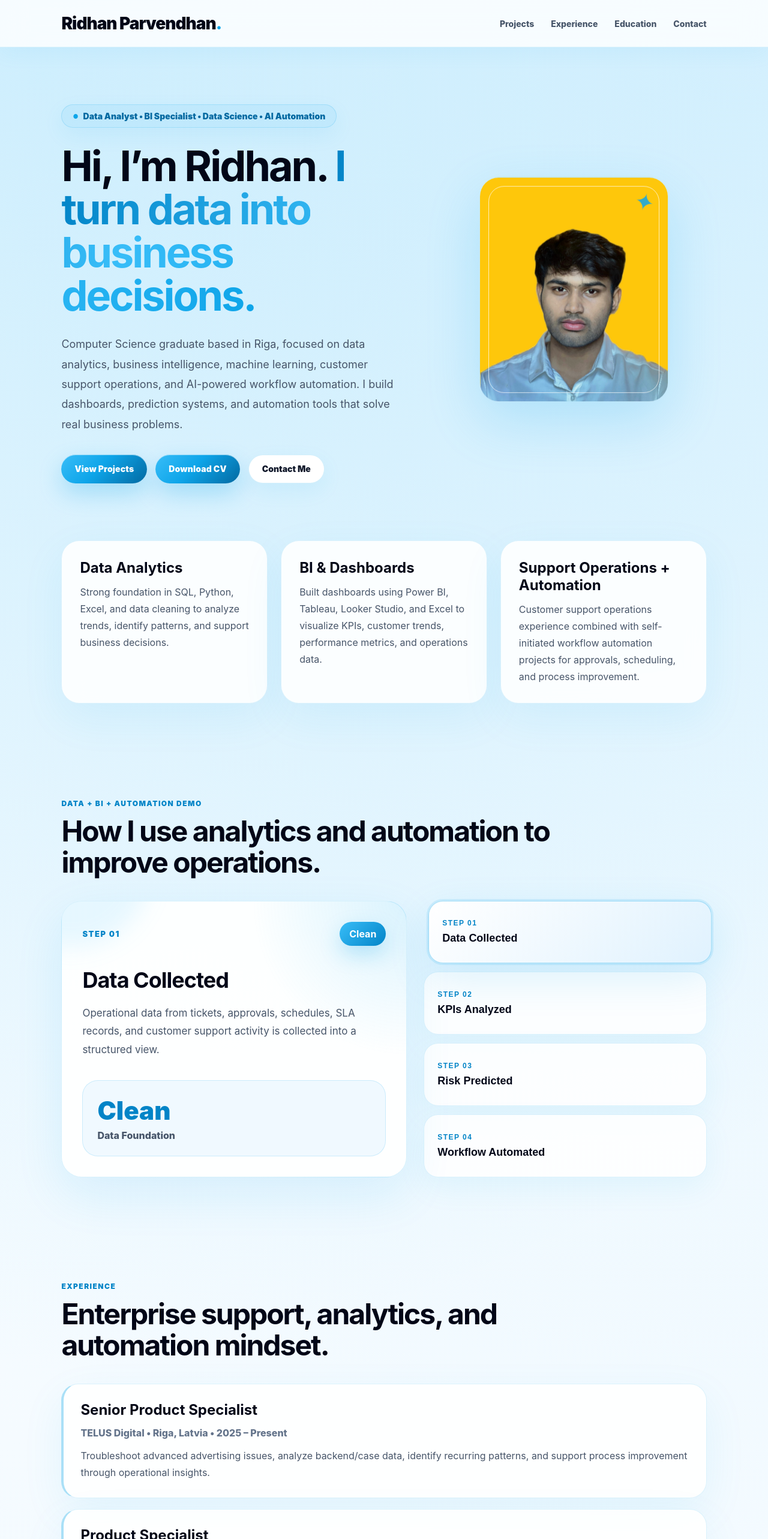
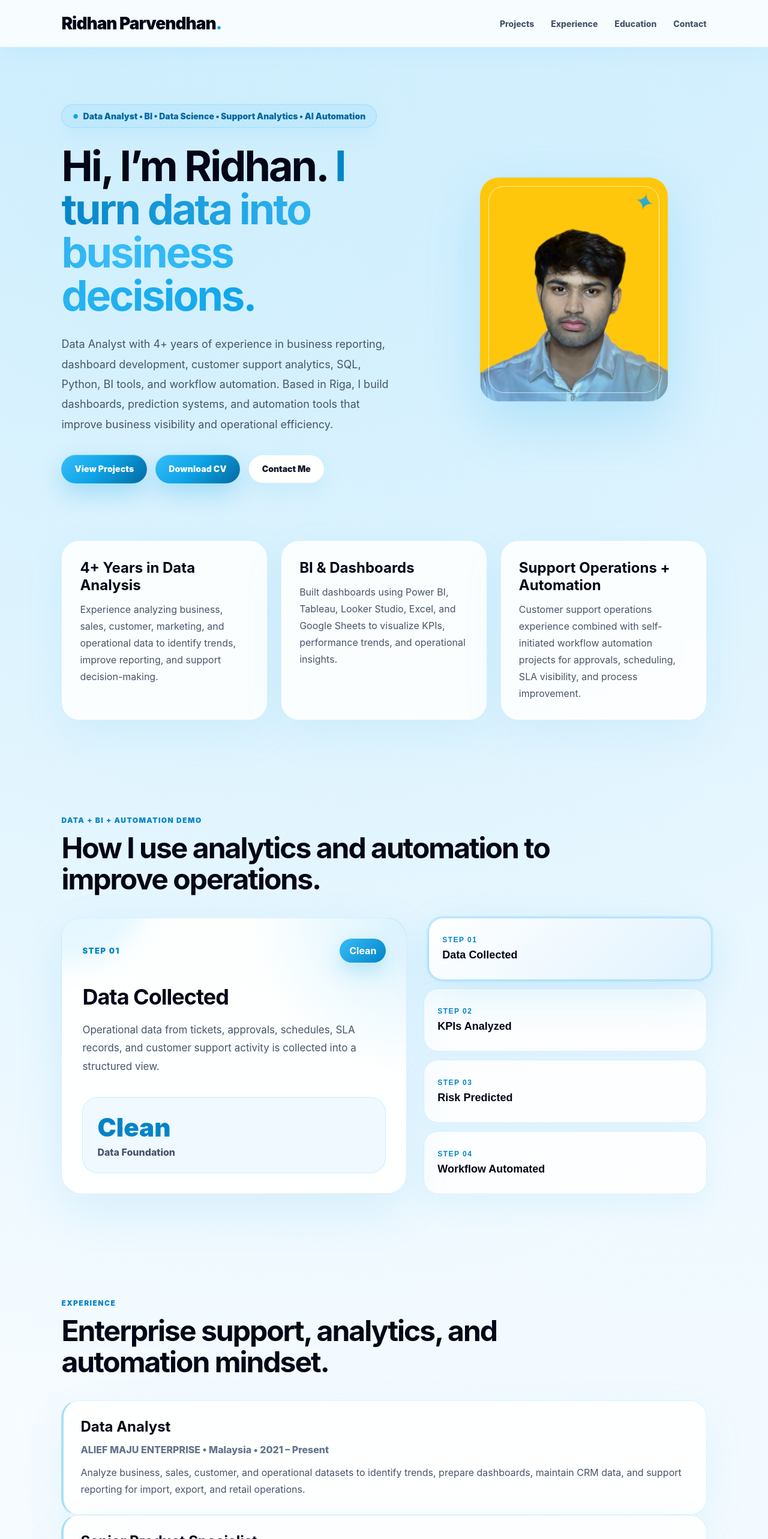
Before and after one commit to RidhanPar/ridhan-portfolio, a React (Vite) app: page / in a window 1280 px wide. Shown: the top 2566 px of the page at 60% size. Built offline with nearby package versions, Linux system fonts and the light colour scheme.

Commit message:
Update portfolio with 4 years data analysis experience

```diff
--- a/src/main.jsx
+++ b/src/main.jsx
@@ -193,7 +193,7 @@ function App() {
       <section className="hero">
   <div className="heroText">
     <div className="pill">
-      Data Analyst • BI Specialist • Data Science • AI Automation
+      Data Analyst • BI • Data Science • Support Analytics • AI Automation
     </div>
 
     <h1>
@@ -201,12 +201,11 @@ function App() {
     </h1>
 
     <p>
-      Computer Science graduate based in Riga, focused on data analytics,
-      business intelligence, machine learning, customer support operations,
-      and AI-powered workflow automation. I build dashboards, prediction systems,
-      and automation tools that solve real business problems.
+      Data Analyst with 4+ years of experience in business reporting, dashboard development,
+      customer support analytics, SQL, Python, BI tools, and workflow automation. Based in Riga,
+      I build dashboards, prediction systems, and automation tools that improve business visibility
+      and operational efficiency.
     </p>
-
     <div className="buttons">
       <a className="goldBtn" href="#projects">View Projects</a>
 
@@ -232,36 +231,45 @@ function App() {
 </section>
       <section className="stats">
   <div>
-    <h3>Data Analytics</h3>
+    <h3>4+ Years in Data Analysis</h3>
     <p>
-      Strong foundation in SQL, Python, Excel, and data cleaning to analyze
-      trends, identify patterns, and support business decisions.
+      Experience analyzing business, sales, customer, marketing, and operational data
+      to identify trends, improve reporting, and support decision-making.
     </p>
   </div>
 
   <div>
     <h3>BI & Dashboards</h3>
     <p>
-      Built dashboards using Power BI, Tableau, Looker Studio, and Excel to
-      visualize KPIs, customer trends, performance metrics, and operations data.
+      Built dashboards using Power BI, Tableau, Looker Studio, Excel, and Google Sheets
+      to visualize KPIs, performance trends, and operational insights.
     </p>
   </div>
 
   <div>
     <h3>Support Operations + Automation</h3>
     <p>
-      Customer support operations experience combined with self-initiated
-      workflow automation projects for approvals, scheduling, and process improvement.
+      Customer support operations experience combined with self-initiated workflow
+      automation projects for approvals, scheduling, SLA visibility, and process improvement.
     </p>
   </div>
 </section>
-
       <AutomationDemo />
 
       <section className="section" id="experience">
         <div className="sectionHeader">
           <span>Experience</span>
           <h2>Enterprise support, analytics, and automation mindset.</h2>
+        </div>
+
+        <div className="timelineItem">
+          <h3>Data Analyst</h3>
+          <p className="muted">ALIEF MAJU ENTERPRISE • Malaysia • 2021 – Present</p>
+          <p>
+            Analyze business, sales, customer, and operational datasets to identify trends,
+            prepare dashboards, maintain CRM data, and support reporting for import,
+            export, and retail operations.
+          </p>
         </div>
 
         <div className="timeline">
@@ -275,12 +283,6 @@ function App() {
             <h3>Product Specialist</h3>
             <p className="muted">TELUS Digital • Riga, Latvia • 2024 – 2025</p>
             <p>Supported business users across account, advertising, billing, policy, and platform issues while collaborating with product, legal, and technical teams.</p>
-          </div>
-
-          <div className="timelineItem">
-            <h3>Data Analyst</h3>
-            <p className="muted">ALIEF MAJU ENTERPRISE • Malaysia • 2021 – 2024</p>
-            <p>Collected, processed, and analyzed datasets, created reports and dashboards, maintained CRM systems, and supported marketing and business insights.</p>
           </div>
 
           <div className="timelineItem">
```
